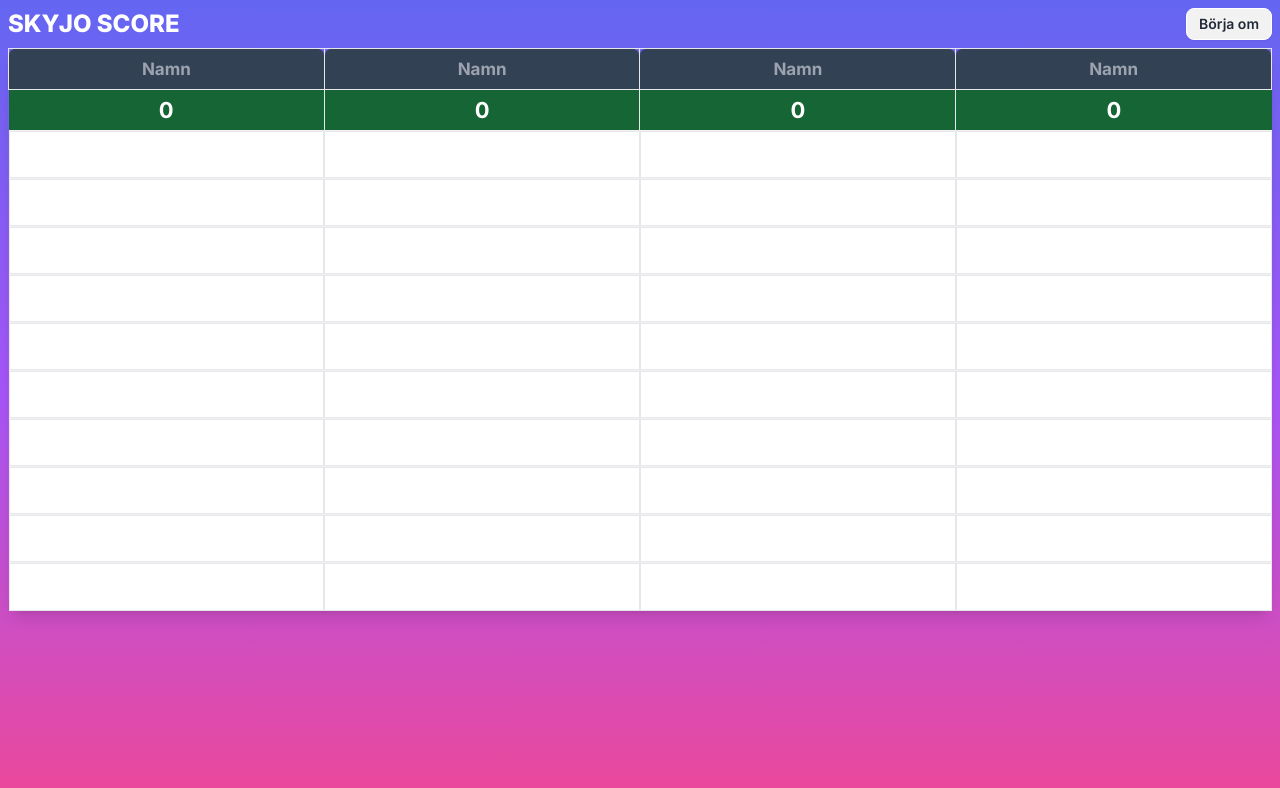
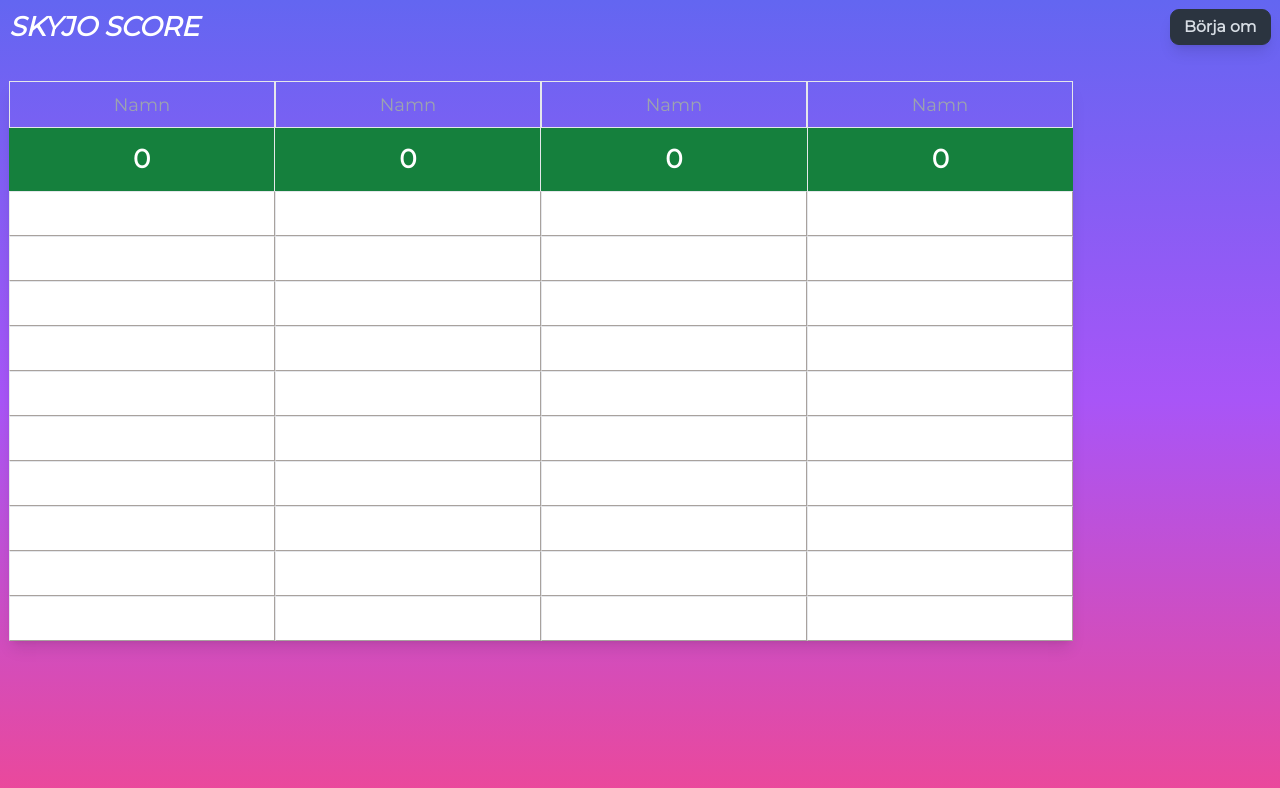
Before and after one commit to jeth318/skyjo-score, a Next.js app: page / in a window 1280 px wide. Shown: the top 788 px of the page. Built offline with nearby package versions, Linux system fonts and the light colour scheme.

Commit message:
Abondon table structure thank lord

```diff
--- a/app/globals.css
+++ b/app/globals.css
@@ -2,22 +2,25 @@
 @tailwind components;
 @tailwind utilities;
 
-td {
+html {
+  font-size: 18px;
+}
+
+.score-cell {
   font-size: 22px;
 }
 
-.player-name {
+.score-cell-xl {
+  font-size: 26px;
+}
+.player-name-cell {
   font-size: 17px;
+}
+
+.text-xxs {
+  font-size: 12px;
 }
 
 input:focus {
   outline: none;
 }
-
-@media (prefers-color-scheme: dark) {
-  :root {
-    --foreground-rgb: 255, 255, 255;
-    --background-start-rgb: 0, 0, 0;
-    --background-end-rgb: 0, 0, 0;
-  }
-}
--- a/app/layout.tsx
+++ b/app/layout.tsx
@@ -1,8 +1,8 @@
 import type { Metadata } from "next";
-import { Inter } from "next/font/google";
+import { Montserrat } from "next/font/google";
 import "./globals.css";
 
-const inter = Inter({ subsets: ["latin"] });
+const inter = Montserrat({ subsets: ["latin"], weight: "400" });
 
 export const metadata: Metadata = {
   title: "Skyjo Score",
--- a/app/lib/utils.ts
+++ b/app/lib/utils.ts
@@ -59,6 +59,13 @@ export const defaultScoreBoard = {
   },
 };
 
+export function getTotalScoreColor(score: number) {
+  if (score < 0) return "bg-blue-800";
+  if (score < 50) return "bg-green-700";
+  if (score < 100) return "bg-orange-500";
+  return "bg-red-700";
+}
+
 export function validScoreInput(event: ChangeEvent<HTMLInputElement>) {
   const { value } = event.target;
   console.log(value);
--- a/app/page.tsx
+++ b/app/page.tsx
@@ -1,10 +1,11 @@
 "use client";
 
 import { ChangeEvent, useEffect, useState } from "react";
-import Players from "./ui/players";
+import Players from "./ui/player";
 import TotalScore from "./ui/total-score";
 import ScoreRow from "./ui/score-row";
 import { validScoreInput } from "./lib/utils";
+import Player from "./ui/player";
 
 export default function Home() {
   const defaultScore = [0, 0, 0, 0, 0, 0, 0, 0, 0, 0];
@@ -119,24 +120,26 @@ export default function Home() {
   }, []);
 
   return (
-    <main className="flex flex-col min-h-screen p-2 bg-gradient-to-b gap-2 from-indigo-500 via-purple-500  to-pink-500">
+    <main className="flex flex-col min-h-screen p-2 bg-gradient-to-b gap-8   from-indigo-500 via-purple-500  to-pink-500">
       <div className="flex justify-between items-center text-white">
-        <h1 className="text-2xl font-extrabold p-0 m-0">SKYJO SCORE</h1>
+        <h1 className="text-2xl font-extrabold p-0 m-0">
+          <i>SKYJO SCORE</i>
+        </h1>
         <button
           type="button"
           onClick={handleOnReset}
-          className="btn btn-sm self-end border-white"
+          className="btn btn-sm btn-neutral shadow-lg"
         >
           Börja om
         </button>
       </div>
       <div className="flex justify-between w-full">
-        <table className="table shadow-lg">
-          <tbody>
-            <tr>
+        <div className="shadow-lg">
+          <div className="flex flex-col">
+            <div className="flex justify-between">
               {playerNames.map((_, index) => {
                 return (
-                  <Players
+                  <Player
                     key={`player-${index}`}
                     index={index}
                     playerNames={playerNames}
@@ -144,28 +147,28 @@ export default function Home() {
                   />
                 );
               })}
-            </tr>
-            <tr>
+            </div>
+            <div className="flex justify-between">
               {[1, 2, 3, 4].map((index) => {
                 const { score } = getPlayerScoreSetter(index);
                 return (
                   <TotalScore key={`total-score-${index}`} score={score} />
                 );
               })}
-            </tr>
+            </div>
             {[1, 2, 3, 4, 5, 6, 7, 8, 9, 10].map((_, scoreIndex) => {
               return (
-                <tr key={`row-${scoreIndex}`}>
+                <div key={`row-${scoreIndex}`} className="border-none flex">
                   <ScoreRow
                     getCellScore={getCellScore}
                     handleOnScoreChange={handleOnScoreChange}
                     scoreIndex={scoreIndex}
                   />
-                </tr>
+                </div>
               );
             })}
-          </tbody>
-        </table>
+          </div>
+        </div>
       </div>
     </main>
   );
--- a/app/ui/players.tsx
+++ b/app/ui/player.tsx
@@ -6,11 +6,11 @@ type Props = {
   setPlayerNames: Dispatch<SetStateAction<string[]>>;
 };
 
-export default function Players({ playerNames, setPlayerNames, index }: Props) {
+export default function Player({ playerNames, setPlayerNames, index }: Props) {
   return (
-    <th className=" border p-0 m-0">
+    <div className="border w-full border-b-none">
       <input
-        className="player-name h-10 bg-slate-700 text-white first:rounded-t-md last:rounded-t-md text-center"
+        className="h-10 bg-transparent text-white text-center"
         style={{
           width: "100%",
         }}
@@ -31,6 +31,6 @@ export default function Players({ playerNames, setPlayerNames, index }: Props) {
         maxLength={7}
         type="text"
       />
-    </th>
+    </div>
   );
 }
--- a/app/ui/score-row.tsx
+++ b/app/ui/score-row.tsx
@@ -20,16 +20,22 @@ export default function ScoreRow({
   getCellScore,
 }: Props) {
   return [1, 2, 3, 4].map((player, i) => {
+    const cellScore = getCellScore(player, scoreIndex) || "";
     return (
-      <td key={`player-${player}-score-${scoreIndex}`} className="p-0 m-0 h-12">
+      <div
+        key={`player-${player}-score-${scoreIndex}`}
+        className="score-cell w-1/4 p-0 m-0 h-10 border border-t-none border-b-stone-400 border-r-stone-400 text-center"
+      >
         <input
           onChange={(event) => handleOnScoreChange(event, player, scoreIndex)}
-          className="h-full p-0 m-0 w-full border rounded-none text-center"
-          value={getCellScore(player, scoreIndex) || ""}
+          className={`h-full w-full border-none rounded-none text-center ${
+            Number(cellScore) < 0 ? "text-blue-600" : ""
+          }`}
+          value={cellScore}
           maxLength={3}
           type="number"
         />
-      </td>
+      </div>
     );
   });
 }
--- a/app/ui/total-score.tsx
+++ b/app/ui/total-score.tsx
@@ -1,3 +1,5 @@
+import { getTotalScoreColor } from "../lib/utils";
+
 type Props = {
   score: (number | null)[] | undefined;
 };
@@ -8,14 +10,16 @@ export default function TotalScore({ score }: Props) {
   const totalPlayerScore =
     scoresAsNum?.reduce((acc, curr) => acc + curr, 0) || 0;
   return (
-    <td className="p-0 m-0 border-r last:border-r-0">
+    <div className="w-full border-r last:border-r-0">
       <div
-        className={`font-bold ${
-          totalPlayerScore < 50 ? "bg-green-800" : "bg-red-700"
-        } text-white flex justify-center h-10 items-center`}
+        className={`score-cell-xl font-bold ${getTotalScoreColor(
+          totalPlayerScore
+        )}  text-white flex justify-center h-14 items-center`}
       >
-        {totalPlayerScore}
+        <div className="flex flex-col">
+          <div className="flex justify-center">{totalPlayerScore}</div>
+        </div>
       </div>
-    </td>
+    </div>
   );
 }
```
